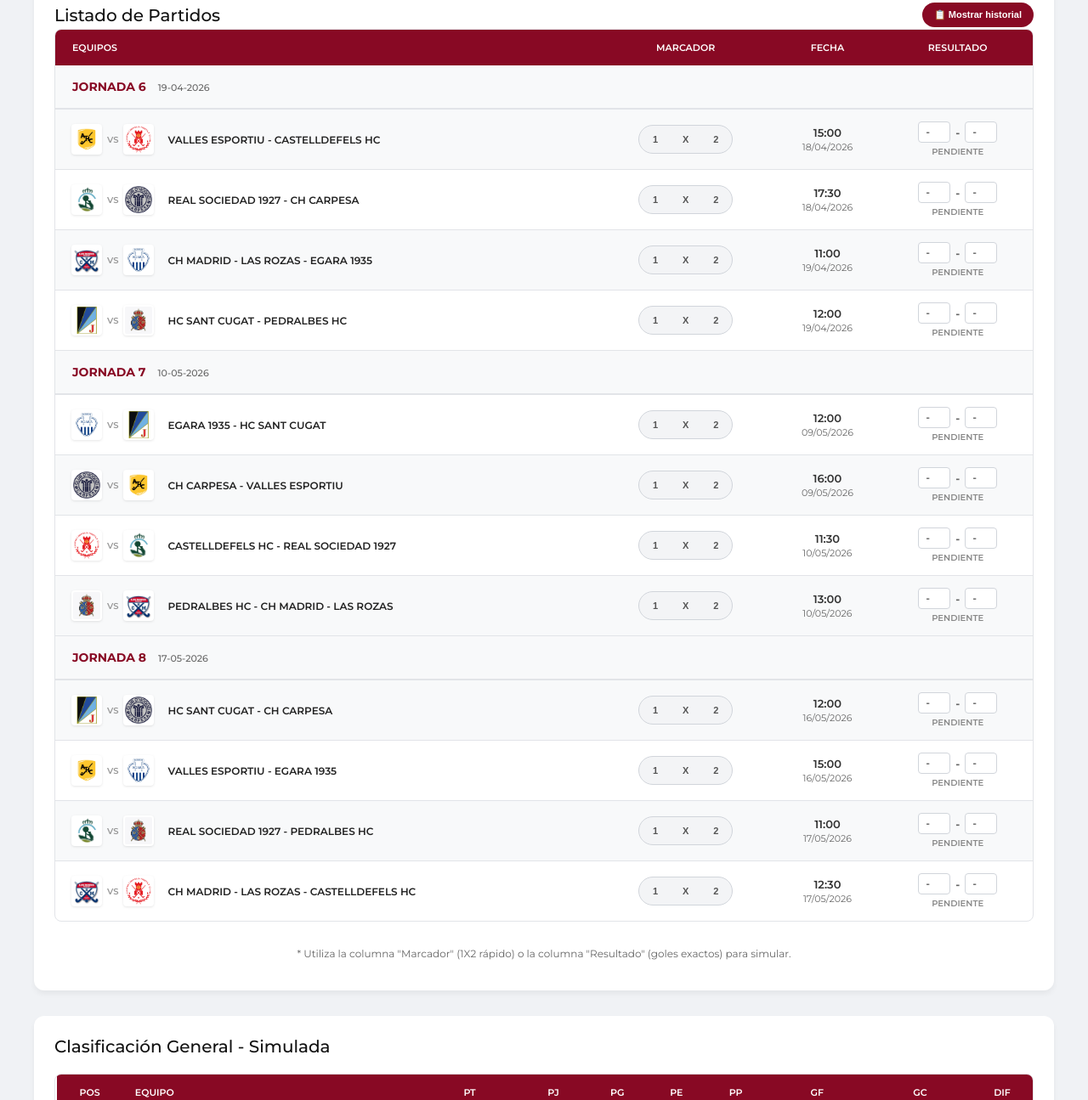
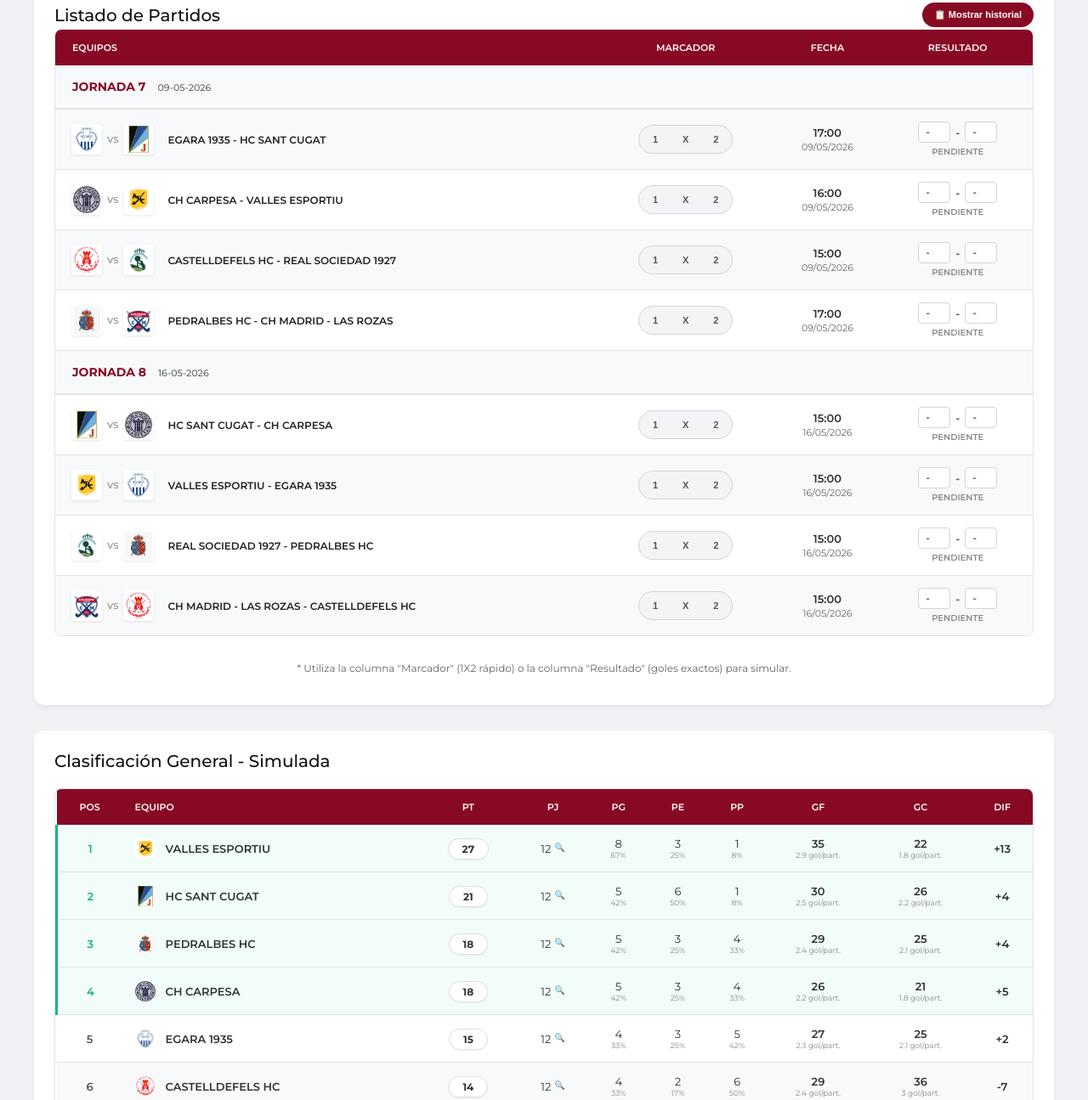
Before and after one commit to hugonbos/simulator300, a plain HTML site: page index.html in a window 1280 px wide. Shown: the part 135-1430 px from the top of the page at 85% size. Drawn offline with Linux system fonts and the light colour scheme.

Commit message:
Update index.html

```diff
--- a/index.html
+++ b/index.html
@@ -715,14 +715,14 @@
         }
 
         const base = {
-            Valles: { id: "Valles", nombre: "VALLES ESPORTIU", pt: 26, pj: 5, pg: 8, pe: 2, pp: 1, gf: 30, gc: 17 },
-            SantCugat: { id: "SantCugat", nombre: "HC SANT CUGAT", pt: 20, pj: 5, pg: 5, pe: 5, pp: 1, gf: 29, gc: 25 },
-            Carpesa: { id: "Carpesa", nombre: "CH CARPESA", pt: 18, pj: 5, pg: 5, pe: 3, pp: 3, gf: 24, gc: 17 },
-            Pedralbes: { id: "Pedralbes", nombre: "PEDRALBES HC", pt: 17, pj: 5, pg: 5, pe: 2, pp: 4, gf: 28, gc: 24 },
-            Egara: { id: "Egara", nombre: "EGARA 1935", pt: 15, pj: 5, pg: 4, pe: 3, pp: 4, gf: 26, gc: 23 },
-            Castelldefels: { id: "Castelldefels", nombre: "CASTELLDEFELS HC", pt: 13, pj: 5, pg: 4, pe: 1, pp: 6, gf: 24, gc: 31 },
-            Madrid: { id: "Madrid", nombre: "CH MADRID - LAS ROZAS", pt: 8, pj: 5, pg: 2, pe: 2, pp: 7, gf: 23, gc: 36 },
-            RealSociedad: { id: "RealSociedad", nombre: "REAL SOCIEDAD 1927", pt: 5, pj: 5, pg: 1, pe: 2, pp: 8, gf: 22, gc: 33 }
+            Valles: { id: "Valles", nombre: "VALLES ESPORTIU", pt: 27, pj: 6, pg: 8, pe: 3, pp: 1, gf: 35, gc: 22 },
+            SantCugat: { id: "SantCugat", nombre: "HC SANT CUGAT", pt: 21, pj: 6, pg: 5, pe: 6, pp: 1, gf: 30, gc: 26 },
+            Carpesa: { id: "Carpesa", nombre: "CH CARPESA", pt: 18, pj: 6, pg: 5, pe: 3, pp: 4, gf: 26, gc: 21 },
+            Pedralbes: { id: "Pedralbes", nombre: "PEDRALBES HC", pt: 18, pj: 6, pg: 5, pe: 3, pp: 4, gf: 29, gc: 25 },
+            Egara: { id: "Egara", nombre: "EGARA 1935", pt: 15, pj: 6, pg: 4, pe: 3, pp: 5, gf: 27, gc: 25 },
+            Castelldefels: { id: "Castelldefels", nombre: "CASTELLDEFELS HC", pt: 14, pj: 6, pg: 4, pe: 2, pp: 6, gf: 29, gc: 36 },
+            Madrid: { id: "Madrid", nombre: "CH MADRID - LAS ROZAS", pt: 11, pj: 6, pg: 3, pe: 2, pp: 7, gf: 25, gc: 37 },
+            RealSociedad: { id: "RealSociedad", nombre: "REAL SOCIEDAD 1927", pt: 8, pj: 6, pg: 2, pe: 2, pp: 8, gf: 26, gc: 35 }
         };
 
         const jornadas = [
@@ -810,30 +810,30 @@
                 titulo: "JORNADA 6",
                 fecha: "19-04-2026",
                 partidos: [
-                    { eq1: "Valles", eq2: "Castelldefels", time: "15:00", date: "18/04/2026", lugar: "ATLÈTIC TERRASSA H..." },
-                    { eq1: "RealSociedad", eq2: "Carpesa", time: "17:30", date: "18/04/2026", lugar: "CLUB DE CAMPO VILLA..." },
-                    { eq1: "Madrid", eq2: "Egara", time: "11:00", date: "19/04/2026", lugar: "COMPLEJO DEPORTIVO..." },
-                    { eq1: "SantCugat", eq2: "Pedralbes", time: "12:00", date: "19/04/2026", lugar: "CLUB JUNIOR 1917..." }
+                    { eq1: "Valles", eq2: "Castelldefels", score: "5 - 5", date: "18/04/2026", time: "Fin" },
+                    { eq1: "RealSociedad", eq2: "Carpesa", score: "4 - 2", date: "18/04/2026", time: "Fin" },
+                    { eq1: "Madrid", eq2: "Egara", score: "2 - 1", date: "19/04/2026", time: "Fin" },
+                    { eq1: "SantCugat", eq2: "Pedralbes", score: "1 - 1", date: "19/04/2026", time: "Fin" }
                 ]
             },
             {
                 titulo: "JORNADA 7",
-                fecha: "10-05-2026",
+                fecha: "09-05-2026",
                 partidos: [
-                    { eq1: "Egara", eq2: "SantCugat", time: "12:00", date: "09/05/2026", lugar: "CLUB EGARA" },
-                    { eq1: "Carpesa", eq2: "Valles", time: "16:00", date: "09/05/2026", lugar: "CH CARPESA" },
-                    { eq1: "Castelldefels", eq2: "RealSociedad", time: "11:30", date: "10/05/2026", lugar: "CASTELLDEFELS HC" },
-                    { eq1: "Pedralbes", eq2: "Madrid", time: "13:00", date: "10/05/2026", lugar: "REAL CLUB DE POLO" }
+                    { eq1: "Egara", eq2: "SantCugat", time: "17:00", date: "09/05/2026", lugar: "CLUB EGARA - C1" },
+                    { eq1: "Carpesa", eq2: "Valles", time: "16:00", date: "09/05/2026", lugar: "POLIDEPORTIVO VIRGEN DEL CARMEN BETERÓ" },
+                    { eq1: "Castelldefels", eq2: "RealSociedad", time: "15:00", date: "09/05/2026", lugar: "CAMP MUNICIPAL VIA FERREA" },
+                    { eq1: "Pedralbes", eq2: "Madrid", time: "17:00", date: "09/05/2026", lugar: "RC POLO - CAMPO EDUARDO DUALDE" }
                 ]
             },
             {
                 titulo: "JORNADA 8",
-                fecha: "17-05-2026",
+                fecha: "16-05-2026",
                 partidos: [
-                    { eq1: "SantCugat", eq2: "Carpesa", time: "12:00", date: "16/05/2026", lugar: "CLUB JUNIOR 1917" },
-                    { eq1: "Valles", eq2: "Egara", time: "15:00", date: "16/05/2026", lugar: "ATLÈTIC TERRASSA H..." },
-                    { eq1: "RealSociedad", eq2: "Pedralbes", time: "11:00", date: "17/05/2026", lugar: "CLUB DE CAMPO VILLA..." },
-                    { eq1: "Madrid", eq2: "Castelldefels", time: "12:30", date: "17/05/2026", lugar: "COMPLEJO DEPORTIVO..." }
+                    { eq1: "SantCugat", eq2: "Carpesa", time: "15:00", date: "16/05/2026", lugar: "CLUB JUNIOR 1917 - ESTADI LLUIS SERRAHIMA" },
+                    { eq1: "Valles", eq2: "Egara", time: "15:00", date: "16/05/2026", lugar: "ATLÈTIC TERRASSA HC - ESTADI JOSEP MARQUÈS" },
+                    { eq1: "RealSociedad", eq2: "Pedralbes", time: "15:00", date: "16/05/2026", lugar: "CLUB DE CAMPO VILLA DE MADRID - C1" },
+                    { eq1: "Madrid", eq2: "Castelldefels", time: "15:00", date: "16/05/2026", lugar: "COMPLEJO DEPORTIVO LA MARAZUELA" }
                 ]
             }
         ];
@@ -865,7 +865,7 @@
 
             jornadas.forEach((j, jIndex) => {
                 if (jIndex === 0) return; // Siempre ocultar 1ª Fase del listado principal
-                if (!showHistorial && jIndex < 6) return; // Ocultar Jornadas 1-5 si no hay historial
+                if (!showHistorial && jIndex < 7) return; // Ocultar Jornadas 1-6 si no hay historial
 
                 const headerTr = document.createElement('tr');
                 headerTr.innerHTML = `
```
